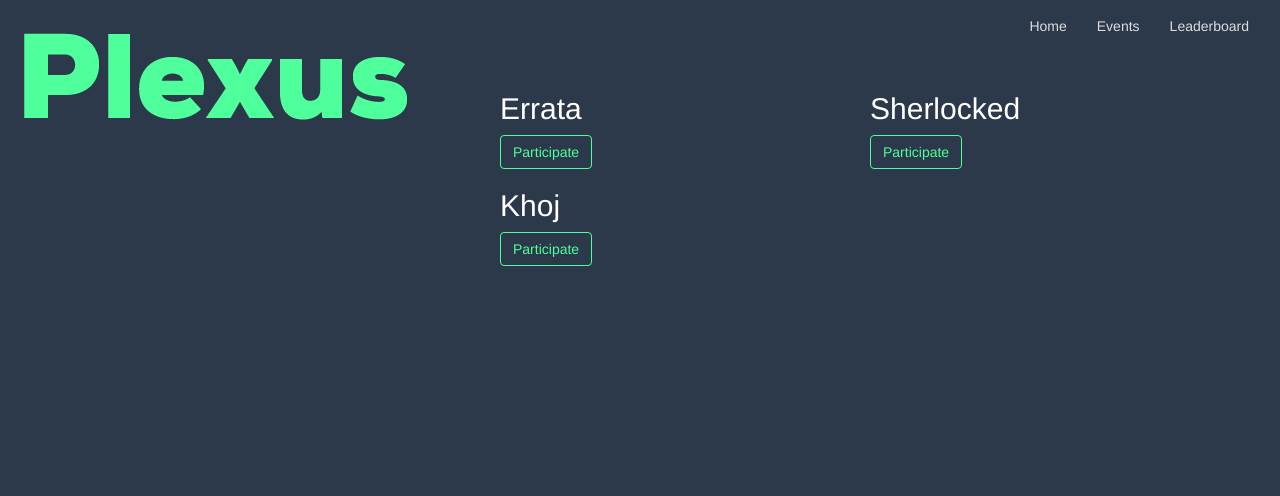
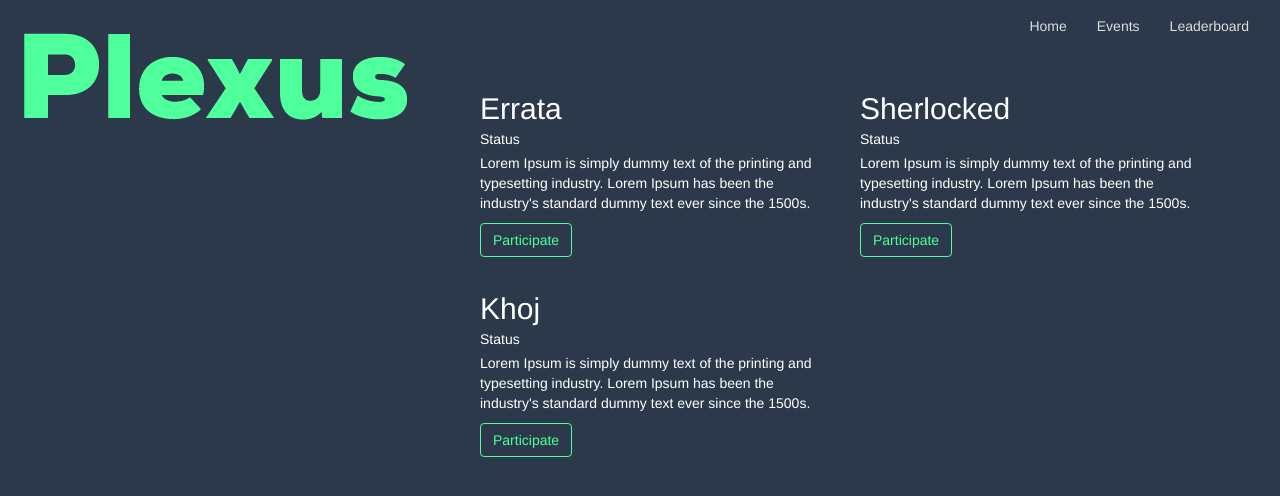
Before and after one commit to ncs-jss/plexus-17, a React (Create React App) app in the folder client/: page / in a window 1280 px wide. Shown: the top 496 px of the page. Built offline with nearby package versions, Linux system fonts and the light colour scheme; no server answers.

Commit message:
Kunal event style #45 (#48)
* Event page update fixes #49

* Event Item styling fixes #49

* image deleted fixes #49

```diff
--- a/client/src/components/App.js
+++ b/client/src/components/App.js
@@ -17,7 +17,7 @@ const styles = {
     display: 'flex',
     flexDirection: 'column'
   }
-}
+};
 
 class App extends Component {
   componentDidMount() {
@@ -29,8 +29,8 @@ class App extends Component {
       <div>
         <BrowserRouter>
           <div style={styles.wrapper}>
-            <Route path="/" component={Header}/>
-            <div className="container" style={{flex: 1}}>
+            <Route path="/" component={Header} />
+            <div className="container" style={{ flex: 1 }}>
               <Route path="/" component={Main} />
             </div>
           </div>
--- /dev/null
+++ b/client/src/components/EventList/EventItem/EventItem.css
@@ -0,0 +1,4 @@
+:local(.eventText) {
+  color: #b3b3b3;
+  margin-right: 20px;
+}
--- a/client/src/components/EventList/EventItem/EventItem.js
+++ b/client/src/components/EventList/EventItem/EventItem.js
@@ -1,15 +1,24 @@
 import React, { Component } from 'react';
 import { Link } from 'react-router-dom';
+
+import styles from './EventItem.css';
 
 class EventItem extends Component {
   render() {
     const { url, text } = this.props.event;
     return (
-      <div className='col-sm-6'>
-        <h2>{text}</h2>
-        <Link className='btn btn-outline-primary' to={`${this.props.baseUrl}${url}`}>Participate</Link>
+      <div className="col-sm-6">
+        <h2 style={{ marginBottom: '4px' }}>{text}</h2>
+        <p style={{ marginBottom: '4px' }}>Status</p>
+        <p className={styles.eventText}>
+          Lorem Ipsum is simply dummy text of the printing and typesetting industry. Lorem Ipsum has been the industry's
+          standard dummy text ever since the 1500s.
+        </p>
+        <Link className="btn btn-outline-primary" style={{ marginBottom: '15px' }} to={`${this.props.baseUrl}${url}`}>
+          Participate
+        </Link>
       </div>
-    )
+    );
   }
 }
 
--- a/client/src/components/EventList/EventList.js
+++ b/client/src/components/EventList/EventList.js
@@ -25,18 +25,14 @@ class Event extends Component {
 
   renderEventItems() {
     return this.eventLinks.map((event, index) => {
-      return (
-        <EventItem baseUrl={this.baseUrl} event={event} key={index}></EventItem>
-      );
+      return <EventItem baseUrl={this.baseUrl} event={event} key={index} />;
     });
   }
 
   render() {
     return (
-      <div style={{paddingLeft: '20px'}}>
-        <div className='row'>
-          {this.renderEventItems()}
-        </div>
+      <div>
+        <div className="row">{this.renderEventItems()}</div>
       </div>
     );
   }
--- a/client/src/components/Header/Header.css
+++ b/client/src/components/Header/Header.css
@@ -1,5 +1,5 @@
 :local(.navbar) {
-  padding-top: 30px;
+  padding-top: 5px;
 }
 
 :local(.navbarBrand) {
--- a/client/src/components/Main/Main.css
+++ b/client/src/components/Main/Main.css
@@ -20,3 +20,10 @@
   height: 100%;
   width: 100%;
 }
+
+:local(.rightSidebarWrapper) {
+  display: flex;
+  align-items: center;
+  height: 100%;
+  padding-left: 50px;
+}
--- a/client/src/components/Main/Main.js
+++ b/client/src/components/Main/Main.js
@@ -11,10 +11,9 @@ class Main extends Component {
       <div className={styles.wrapper}>
         <div className={`${styles.container} container`}>
           <div className={`${styles.leftSidebarWrapper} col-sm-4`}>
-            <div className={styles.leftSidebar}>
-            </div>
+            <div className={styles.leftSidebar} />
           </div>
-          <div className='col-sm-8'>
+          <div className={`${styles.rightSidebarWrapper} col-sm-8`}>
             <Route exact path="/" component={EventList} />
             <Route path="/events" component={Event} />
           </div>
```
Also changed, not shown: client/src/components/Header/Logo/Logo.js (+8 -2 lines), 1 other file (tests, documents, lock files or other folders).
